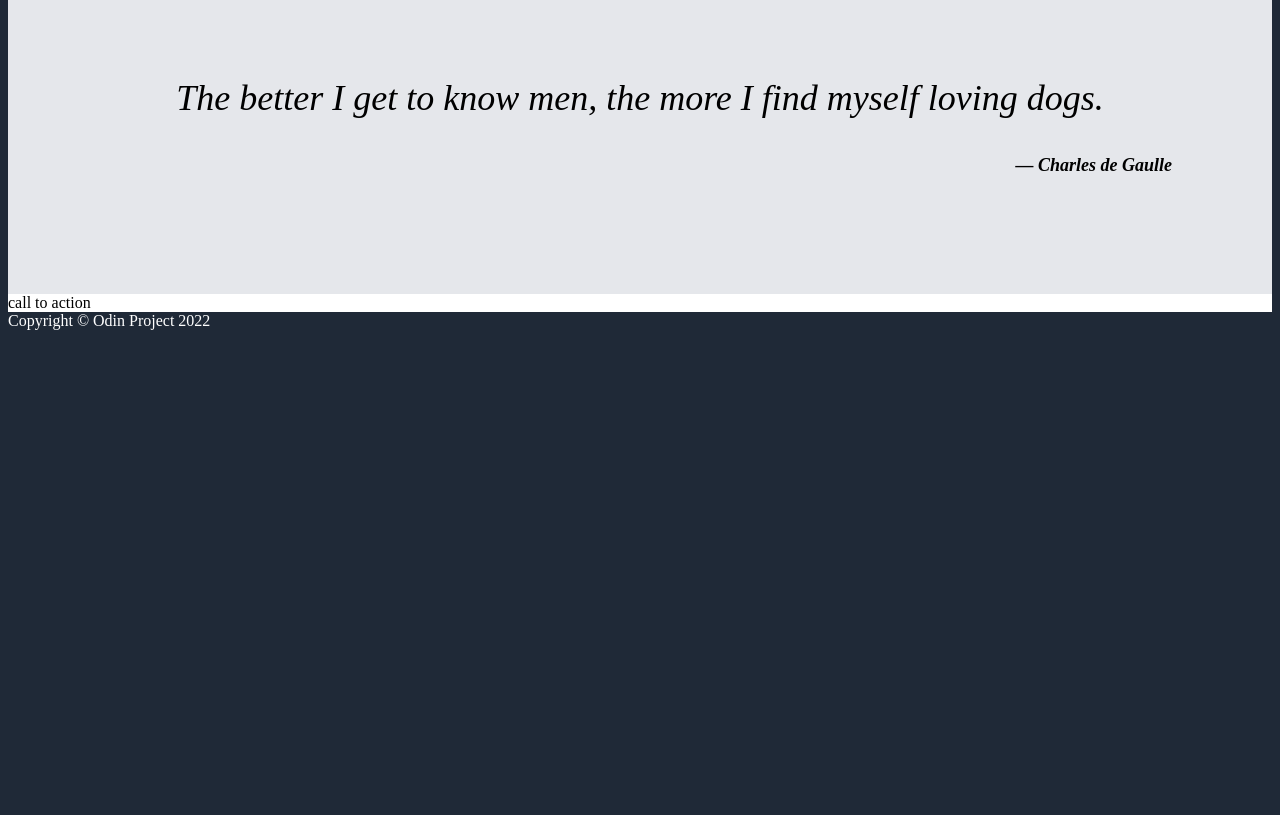
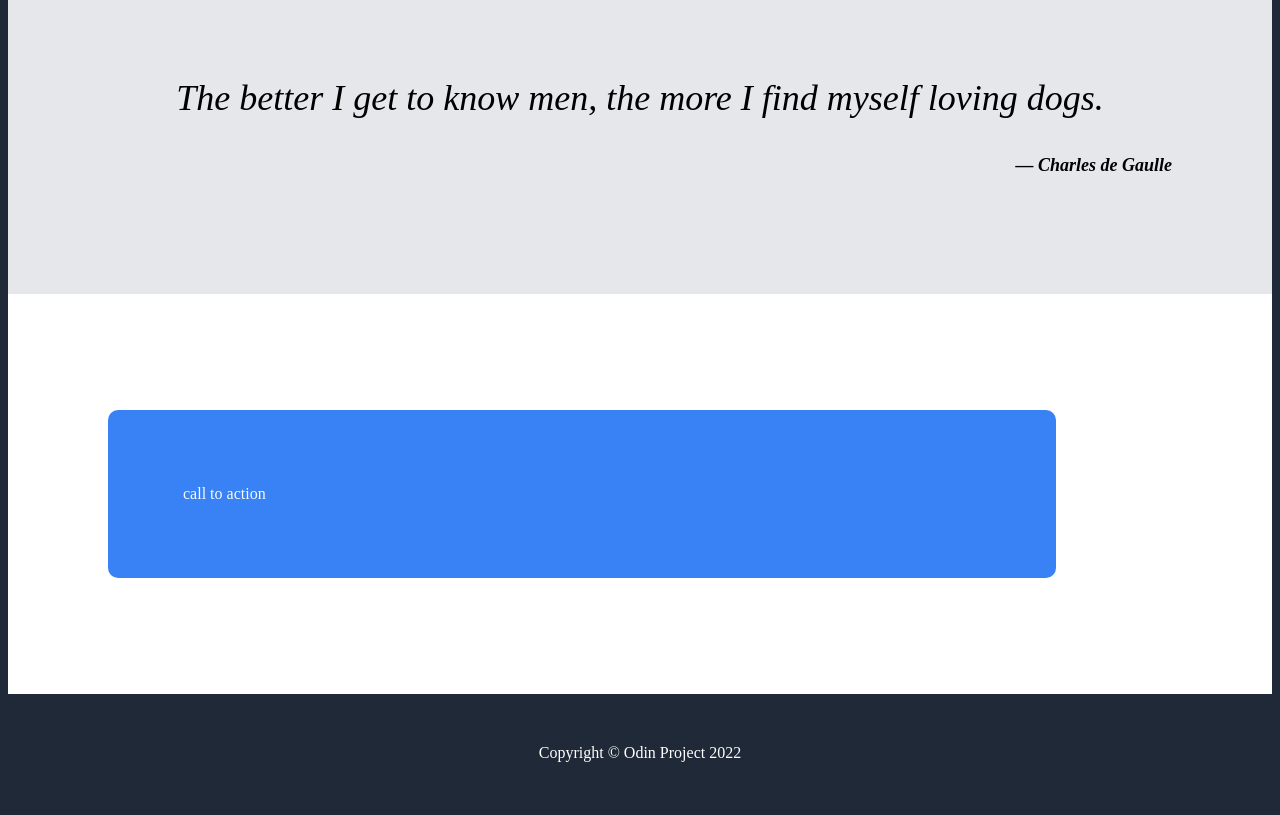
Before and after one commit to wulfbourne/Landing-page, a plain HTML site: page index.html in a window 1280 px wide. Shown: the part 913-1728 px from the top of the page. Before the commit the page ends 1251 px from the top, so only its background shows below. Drawn offline with Linux system fonts and the light colour scheme.

Commit message:
Add section 4 interior box and footer padding/center

```diff
--- a/index.html
+++ b/index.html
@@ -43,7 +43,7 @@
         <p style="font-weight: bold; font-size: 18px; text-align: right;">&#8212; Charles de Gaulle</p>
       </div>
       <div class="four">
-        call to action
+        <p class="card">call to action</p>
       </div>
       <div class="footer">
         Copyright &copy; Odin Project 2022
--- a/style.css
+++ b/style.css
@@ -64,12 +64,25 @@ body{
     padding: 100px;
 }
 
+.card{
+    display: flex;
+    background-color: #3882f6;
+    padding: 75px;
+    color: #f9faf8;
+    border-radius: 10px;
+    width: 75%;
+}
+
 .four{
+    display: flex;
     background-color: white;
+    padding: 100px;
 }
 
 .footer{
     color: white;
+    padding: 50px;
+    text-align: center;
 }
 
 ul{
```
